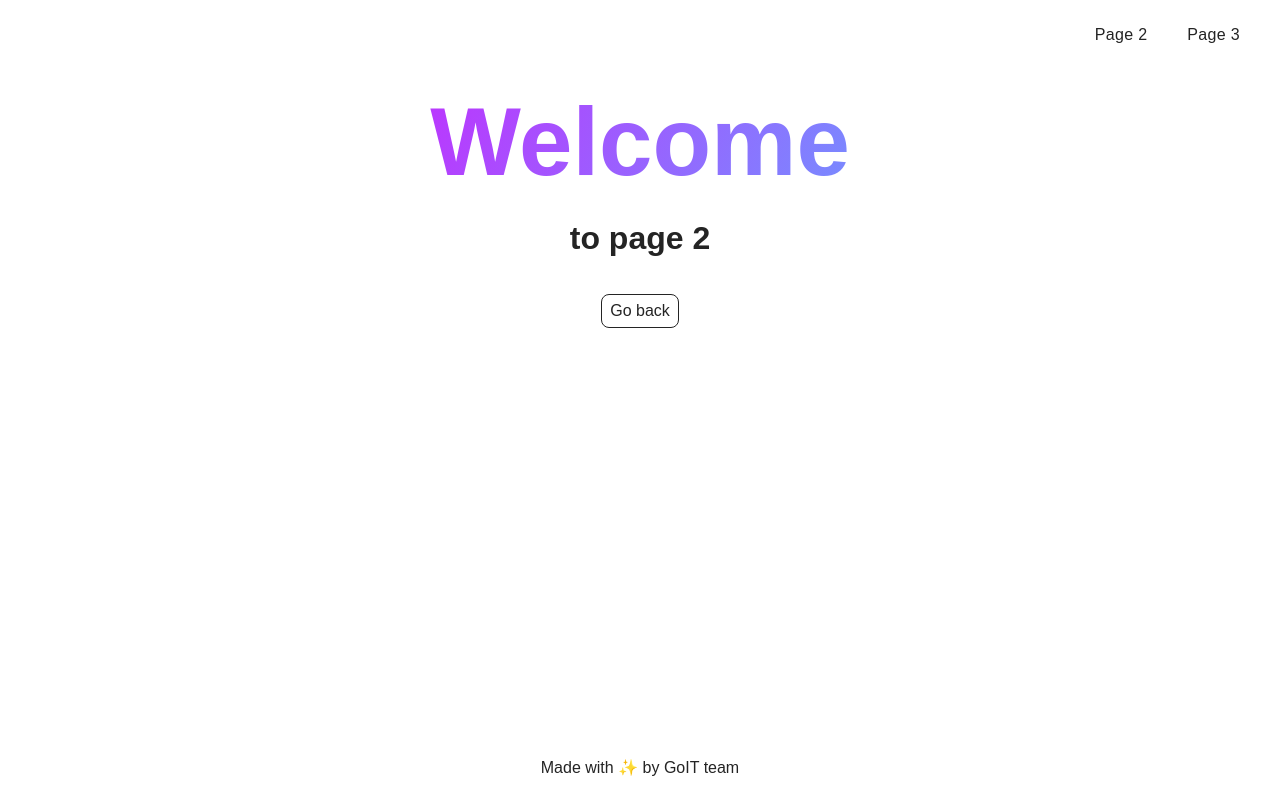
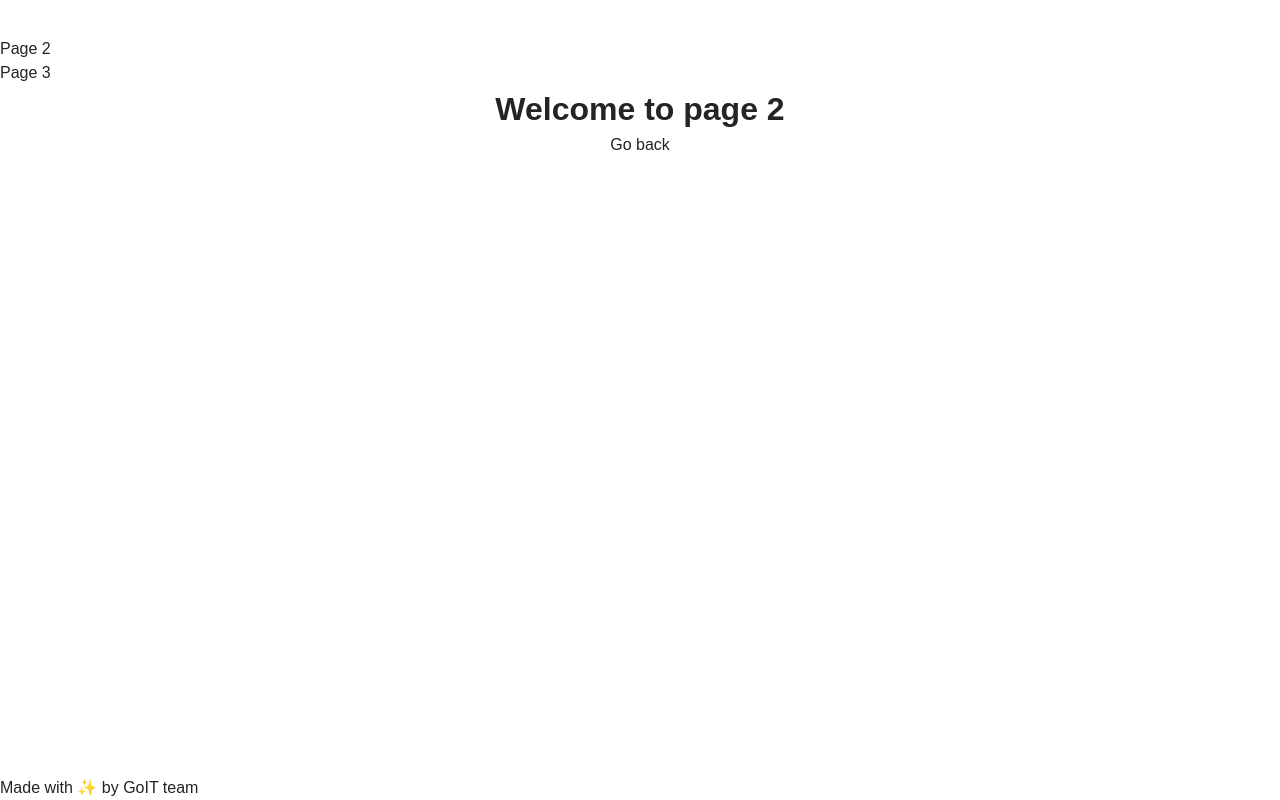
Before and after one commit to BartoszZygmunt/goit-advancedjs-hw-04, a website built with Vite: page src/page-2.html in a window 1280 px wide. Built offline with nearby package versions, Linux system fonts and the light colour scheme.

Commit message:
bug shadow

```diff
--- a/src/css/gallery.css
+++ b/src/css/gallery.css
@@ -14,7 +14,7 @@ body {
   width: 371px;
   height: 40px;
   border-radius: 8px;
-  box-shadow: 0 0 10px rgba(0, 0, 0, 0.1);
+  /* box-shadow: 0 0 10px rgba(0, 0, 0, 0.1); */
 }
 .form input {
   width: 272px;
--- a/src/css/styles.css
+++ b/src/css/styles.css
@@ -7,13 +7,14 @@
 /* Common styles */
 @import url('./reset.css');
 @import url('./base.css');
-@import url('./container.css');
-@import url('./animations.css');
+
+/* @import url('./container.css');
+@import url('./animations.css'); */
 
 /* Sections style */
-@import url('./header.css');
+/* @import url('./header.css');
 @import url('./vite-promo.css');
 @import url('./badges.css');
 @import url('./back-link.css');
-@import url('./footer.css');
+@import url('./footer.css'); */
 @import url('./gallery.css');
```
Also changed, not shown: src/index.html (+2 -2 lines).
